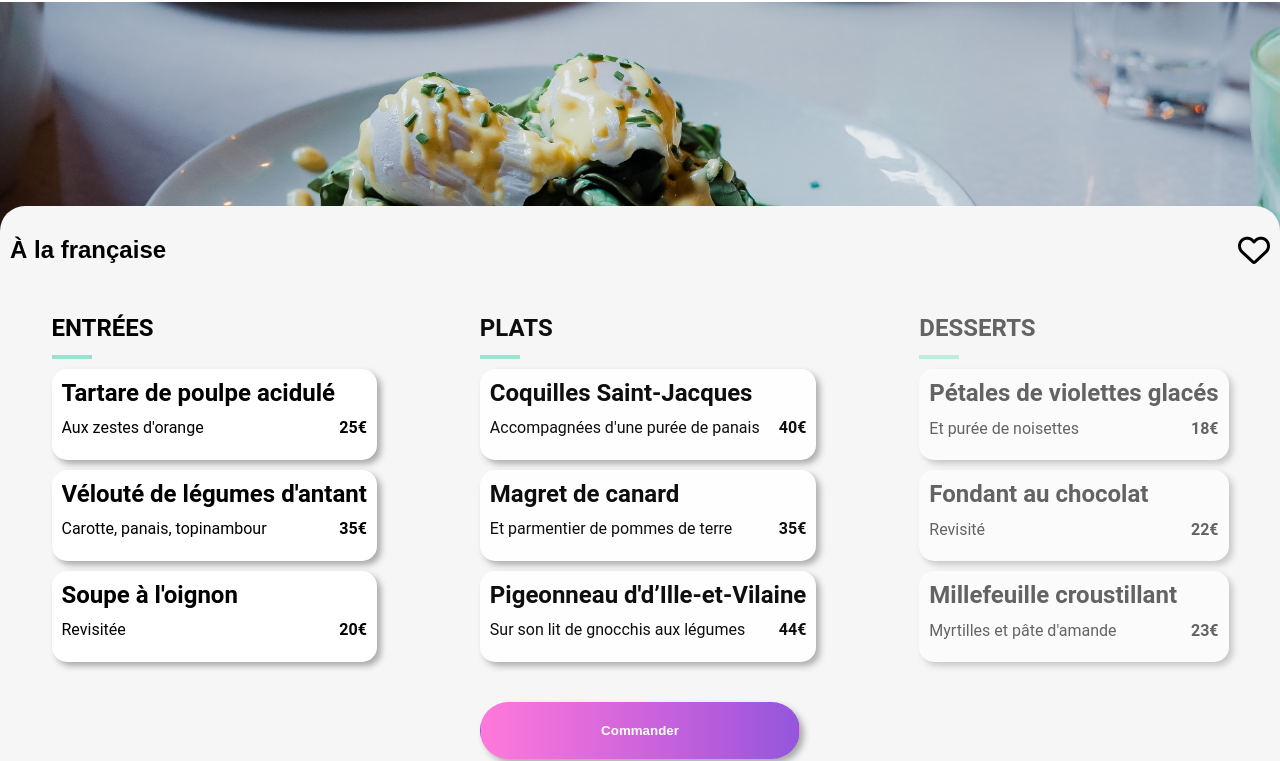
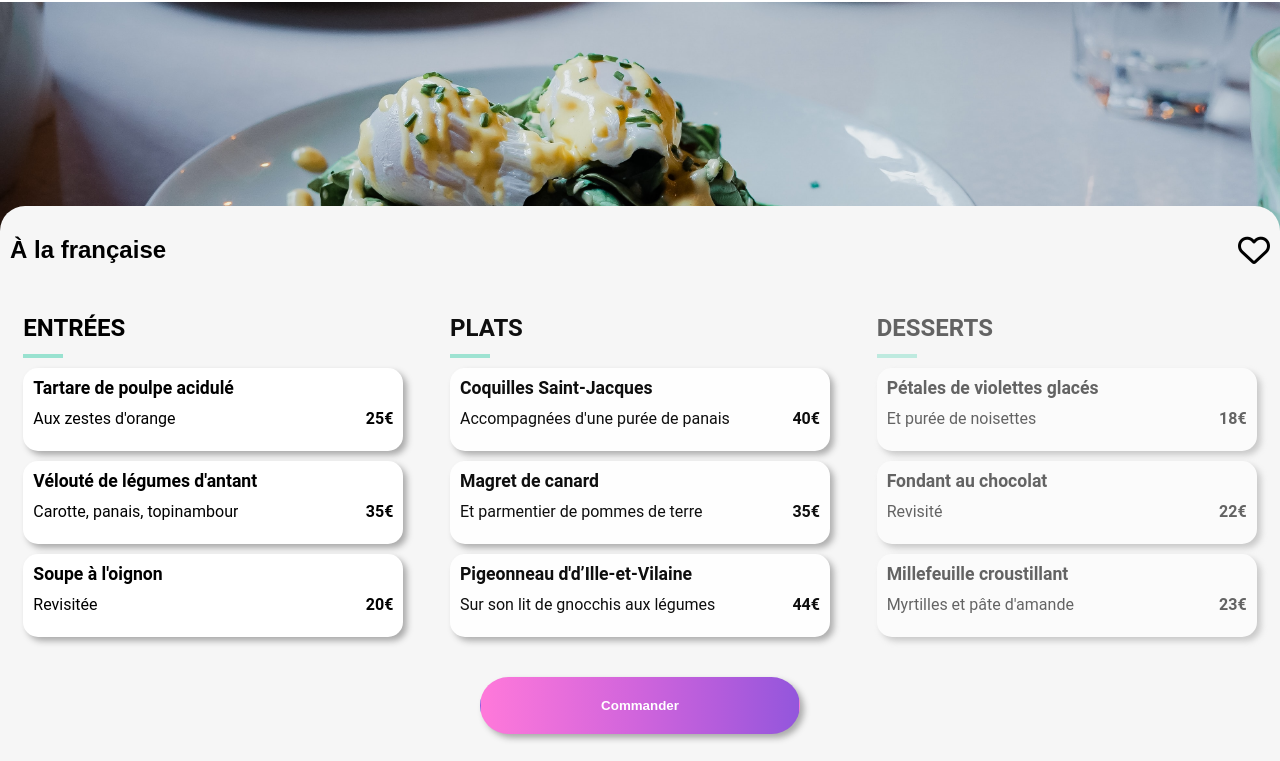
Before and after one commit to ibuprect/ibuprect.github.io, a plain HTML site: page pages/à-la-francaise.html in a window 1280 px wide. Shown: the part 78-839 px from the top of the page. Drawn offline with Linux system fonts and the light colour scheme; a web font is replaced by a local one.

Commit message:
Add files via upload

```diff
--- a/scss/pages/_style-menu.scss
+++ b/scss/pages/_style-menu.scss
@@ -51,6 +51,15 @@
     .menu-choix {
     display: flex;
     justify-content: space-around;
+    }
+    .entree {
+        width: 400px;
+    }
+    .plat {
+        width: 400px;
+    }
+    .dessert {
+        width: 400px;
     }
 }
 
@@ -138,6 +147,7 @@
     min-width: 160px;
     overflow: hidden;
     white-space: nowrap;
+    font-size: 1.1em;
 
 }
 .mebu span {
```
Also changed, not shown: Parallax/css/style.css, Parallax/dist/css/style.min.css, 2 other files.
